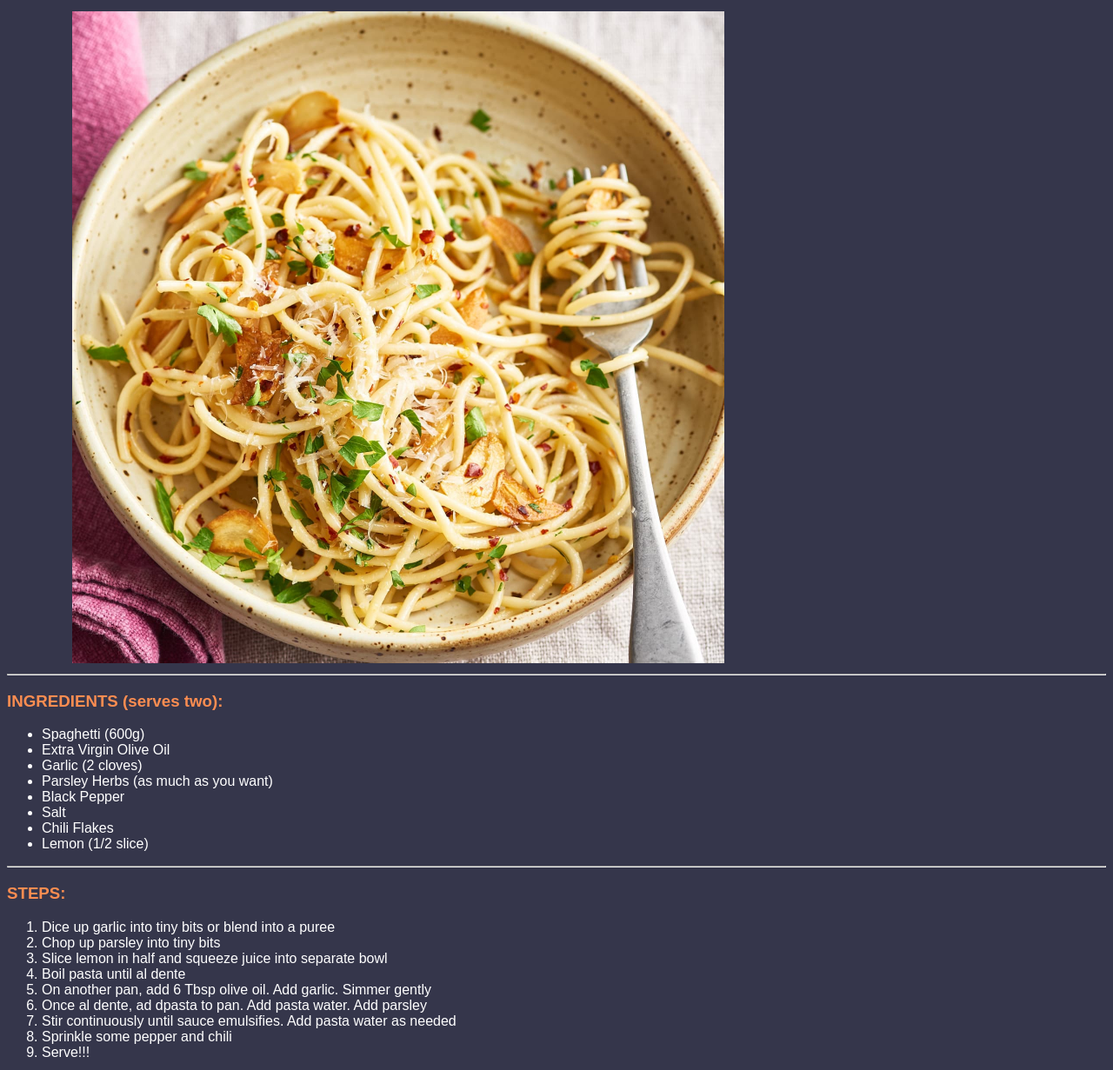
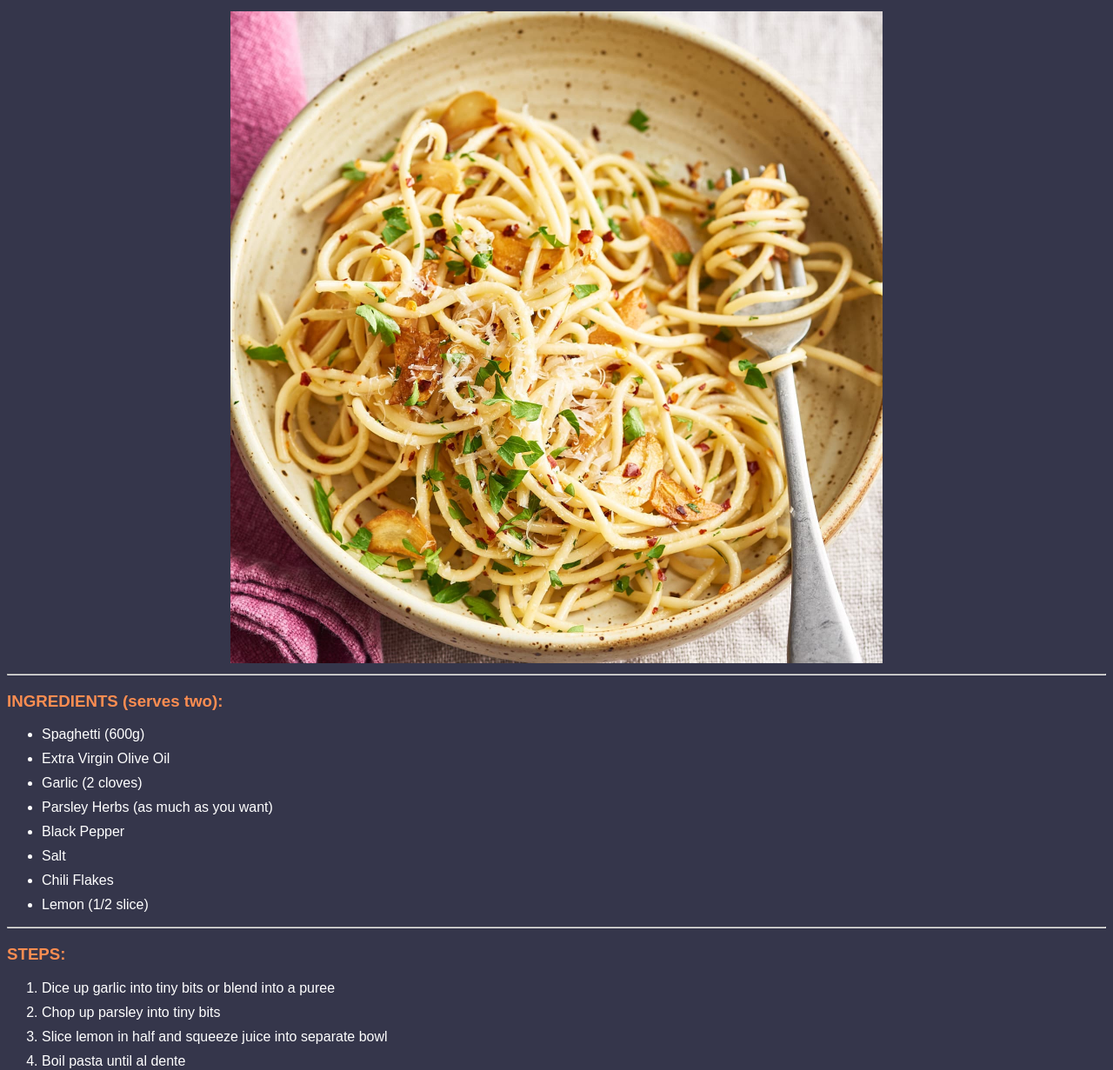
Before and after one commit to unassigned-shogun/odin-recipes, a plain HTML site: page pages/aglio.html in a window 1280 px wide. Shown: the part 101-1332 px from the top of the page at 87% size. Drawn offline with Linux system fonts and the light colour scheme.

Commit message:
add viewport and adjust centering and spacing of content

```diff
--- a/pages/aglio.html
+++ b/pages/aglio.html
@@ -2,6 +2,7 @@
 <html lang="en-US">
 <head>
     <meta charset="UTC-8">
+    <meta name="viewport" content="width=device-width, initial-scale=1"/>
     <link rel="icon" href="./../images/favicon.png">
     <link rel="stylesheet" href="./../styles.css">
     <title>Spaghetti Aglio e Olio</title>
--- a/styles.css
+++ b/styles.css
@@ -7,7 +7,8 @@ h1, h3 {
     color:rgb(253, 141, 81);
 }
 .page-title {
-    display: block;
+    margin-left: auto;
+    margin-right: auto;
     text-align: center;
     font-family: sans-serif;
     width:900px;
@@ -40,4 +41,10 @@ a:hover {
 /* ------------------------------------------------------------------ */
 .ingredients, .steps {
     font-family: sans-serif;
+    margin-left: auto;
+    margin-right: auto;
 }
+
+li {
+    margin-top: 10px;
+}
```
Also changed, not shown: index.html (+1 -0 lines), pages/carbonara.html (+1 -0 lines), pages/pasta.html (+1 -0 lines).
